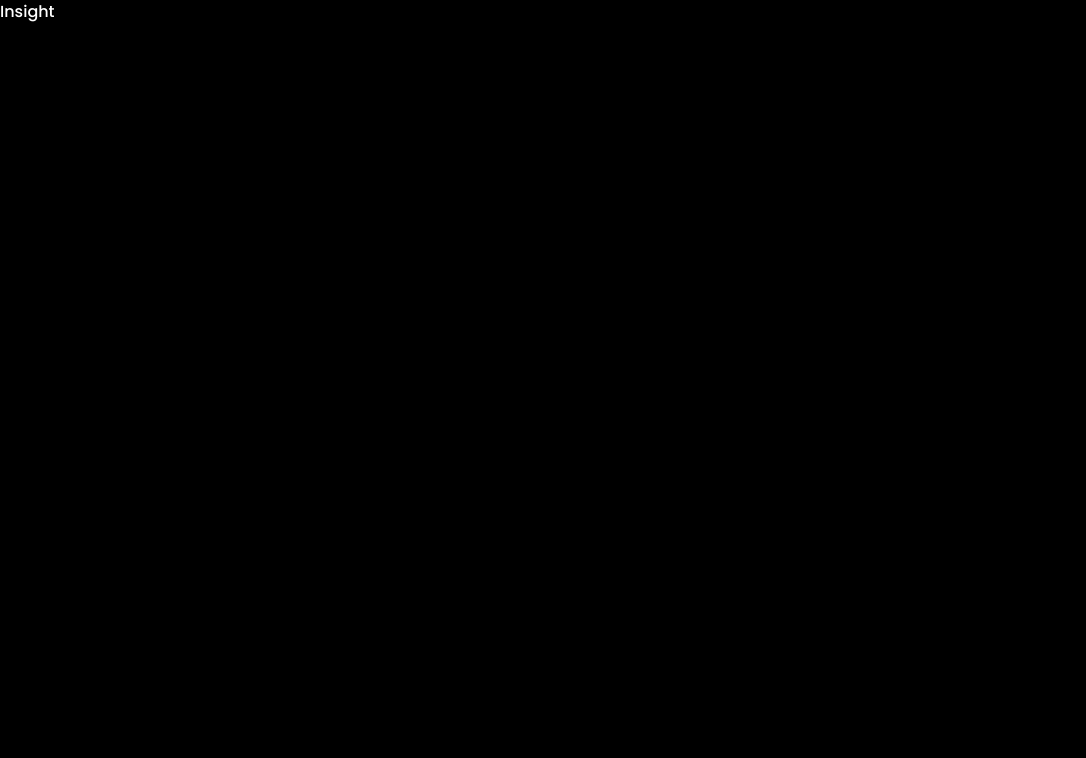
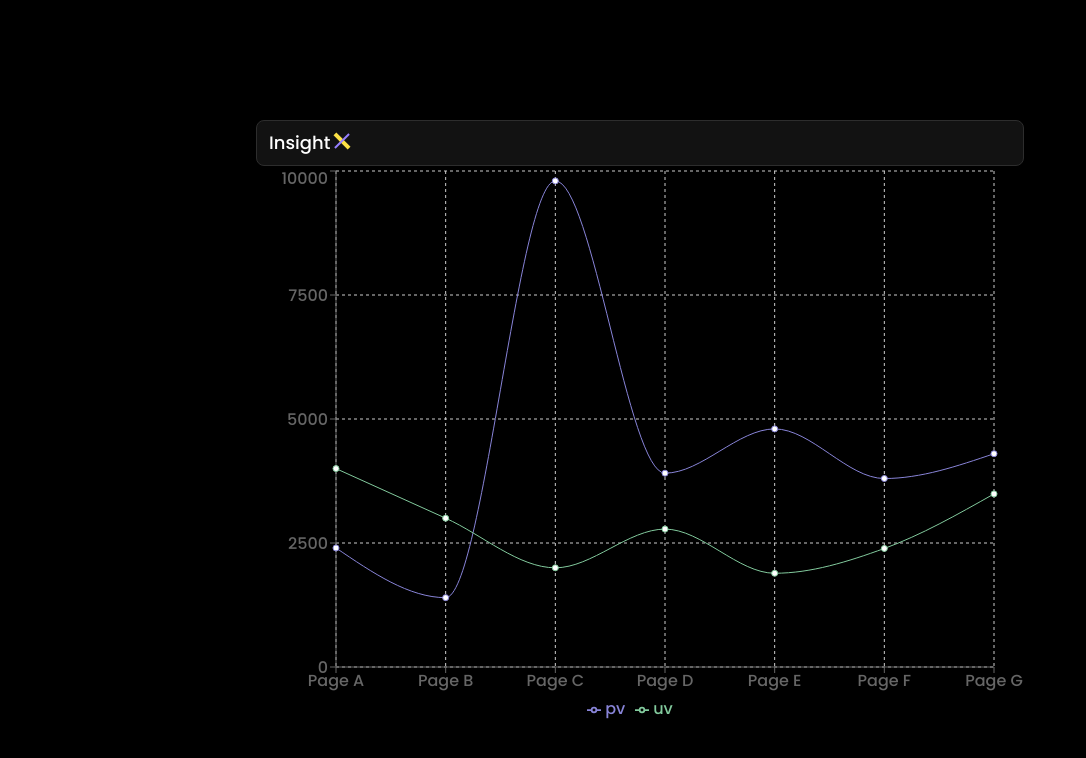
Before and after one commit to Fizzbow/dashbord, a React (Vite) app: page /insight in a window 1280 px wide. Shown: the top 758 px of the page, without its empty margins (0-1086 px from the left). Built offline with nearby package versions, Linux system fonts and the light colour scheme.

Commit message:
feat:chart

```diff
--- a/package.json
+++ b/package.json
@@ -12,6 +12,7 @@
     "react": "^17.0.2",
     "react-dom": "^17.0.2",
     "react-router-dom": "^6.23.1",
+    "recharts": "^2.12.7",
     "sass": "^1.69.5",
     "styled-components": "^6.1.1"
   },
--- /dev/null
+++ b/src/components/Insight/StockTrading.tsx
@@ -0,0 +1,88 @@
+import {
+  LineChart,
+  Line,
+  XAxis,
+  YAxis,
+  CartesianGrid,
+  Tooltip,
+  Legend,
+  ResponsiveContainer,
+} from "recharts";
+
+const data = [
+  {
+    name: "Page A",
+    uv: 4000,
+    pv: 2400,
+    amt: 2400,
+  },
+  {
+    name: "Page B",
+    uv: 3000,
+    pv: 1398,
+    amt: 2210,
+  },
+  {
+    name: "Page C",
+    uv: 2000,
+    pv: 9800,
+    amt: 2290,
+  },
+  {
+    name: "Page D",
+    uv: 2780,
+    pv: 3908,
+    amt: 2000,
+  },
+  {
+    name: "Page E",
+    uv: 1890,
+    pv: 4800,
+    amt: 2181,
+  },
+  {
+    name: "Page F",
+    uv: 2390,
+    pv: 3800,
+    amt: 2500,
+  },
+  {
+    name: "Page G",
+    uv: 3490,
+    pv: 4300,
+    amt: 2100,
+  },
+];
+
+const StockTrading = () => {
+  return (
+    <ResponsiveContainer width="100%" height="100%">
+      <LineChart
+        width={500}
+        height={300}
+        data={data}
+        margin={{
+          top: 5,
+          right: 30,
+          left: 20,
+          bottom: 5,
+        }}
+      >
+        <CartesianGrid strokeDasharray="3 3" />
+        <XAxis dataKey="name" />
+        <YAxis />
+        <Tooltip />
+        <Legend />
+        <Line
+          type="monotone"
+          dataKey="pv"
+          stroke="#8884d8"
+          activeDot={{ r: 8 }}
+        />
+        <Line type="monotone" dataKey="uv" stroke="#82ca9d" />
+      </LineChart>
+    </ResponsiveContainer>
+  );
+};
+
+export default StockTrading;
--- /dev/null
+++ b/src/pages/Insight.scss
@@ -0,0 +1,24 @@
+.insight {
+  &_logo {
+    &::after {
+      content: "";
+      position: absolute;
+      height: 20px;
+      width: 2px;
+      background-color: #9780ff;
+      transform: translate(-50%, -50%) rotate(45deg);
+      top: 50%;
+      left: 50%;
+    }
+    &::before {
+      content: "";
+      position: absolute;
+      height: 20px;
+      background-color: #fde246;
+      width: 4px;
+      transform: translate(-50%, -50%) rotate(-45deg);
+      top: 50%;
+      left: 50%;
+    }
+  }
+}
--- a/src/pages/Insight.tsx
+++ b/src/pages/Insight.tsx
@@ -1,8 +1,19 @@
+import StockTrading from "@/components/Insight/StockTrading";
+import "./Insight.scss";
+
 const Insight = () => {
   return (
-    <div className="flex h-full bg-[#000] font-Poppins text-[#fff]">
-      Insight
-    </div>
+    <main className="insight flex h-full bg-[#000] font-Poppins justify-center items-center text-[#fff]">
+      <section className="h-[70%] w-[60%]">
+        <header className="py-2 rounded-lg bg-[#121212] flex flex-row px-3 items-center border border-[#2D2D2D] w-full">
+          <div className="flex flex-row item-center">
+            <span className="font-500 text-lg">Insight</span>
+            <div className="insight_logo w-6 h-6 relative" />
+          </div>
+        </header>
+        <StockTrading />
+      </section>
+    </main>
   );
 };
 
```
Also changed, not shown: 1 other file (tests, documents, lock files or other folders).
